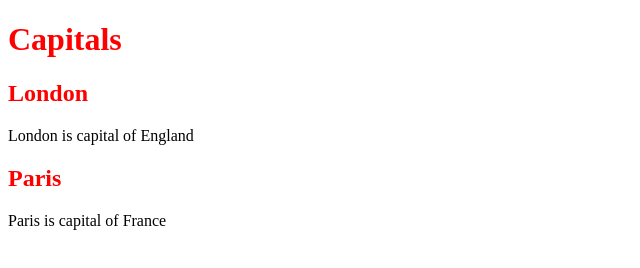
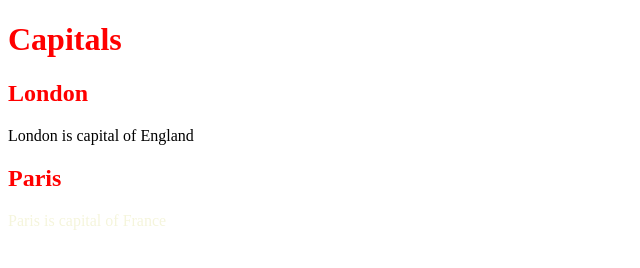
Before and after one commit to bnwzc/ACIT-1620, a plain HTML site: page index.html in a window 1280 px wide. Shown: the whole page, without its empty margins (0-640 px from the left). Drawn offline with Linux system fonts and the light colour scheme.

Commit message:
Make second paragragh appear beige

```diff
--- a/index.html
+++ b/index.html
@@ -11,7 +11,7 @@
         <h2 class="color-red">London</h2>
         <p>London is capital of England</p>
         <h2 class="color-red">Paris</h2>
-        <p>Paris is capital of France</p>
+        <p class="color-beige">Paris is capital of France</p>
 
 
     </body>
--- a/style.css
+++ b/style.css
@@ -1,3 +1,7 @@
 .color-red{
     color:red
 }
+
+.color-beige{
+    color:beige
+}
```
